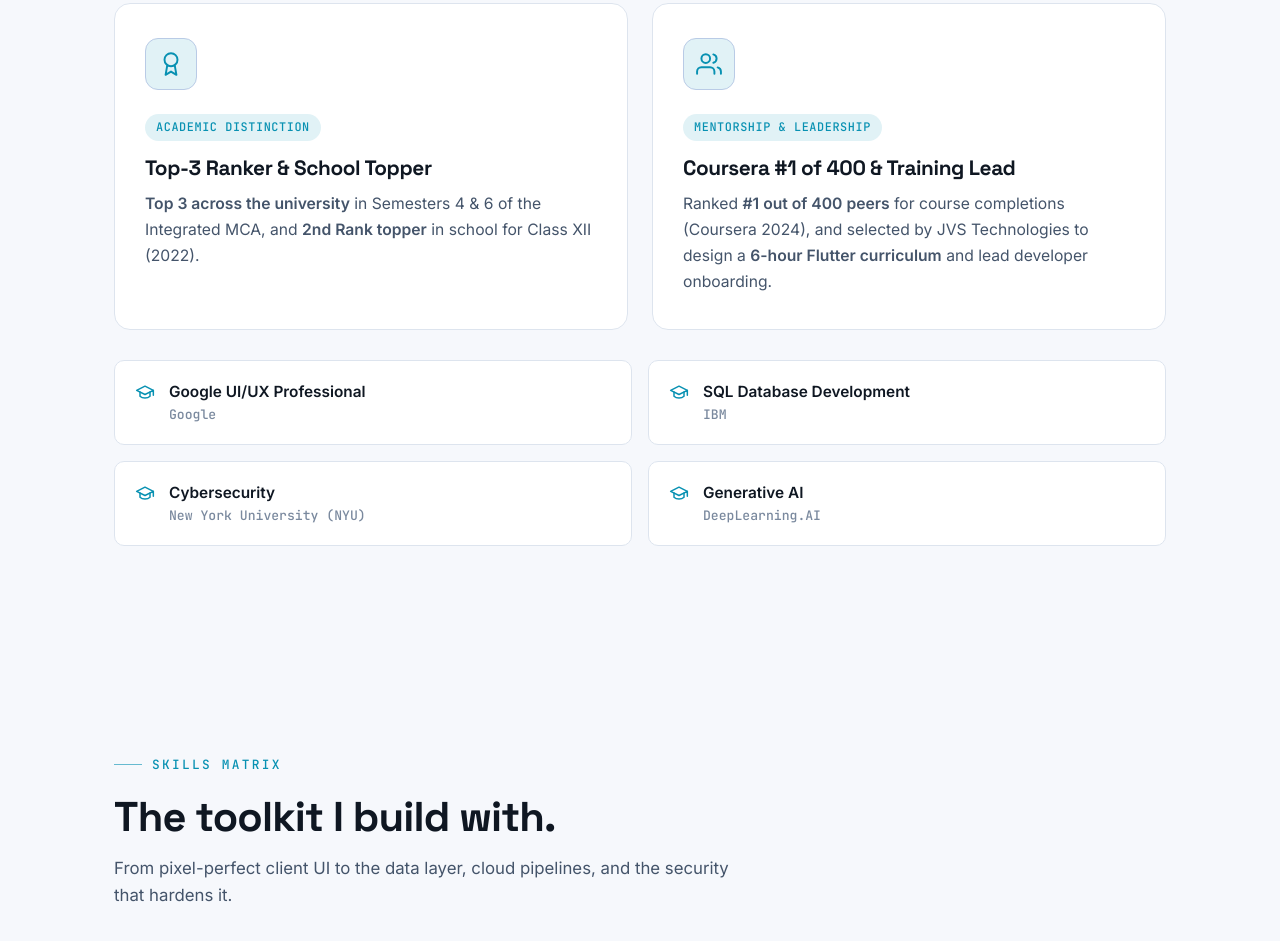
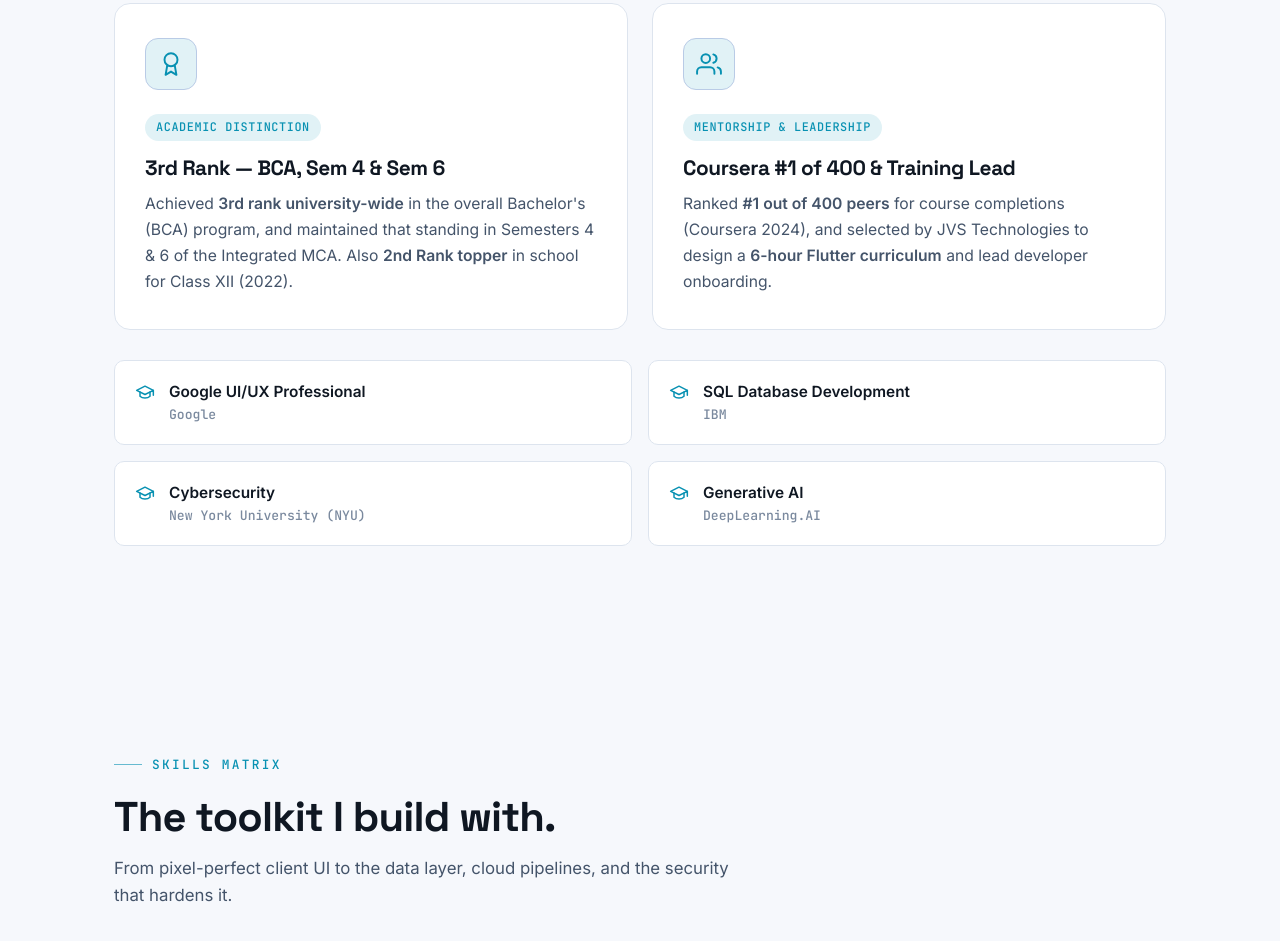
Before and after one commit to JAIN2309/JAIN2309.github.io, a plain HTML site: page index.html in a window 1280 px wide. Shown: the part 2946-3887 px from the top of the page. Drawn offline with Linux system fonts and the light colour scheme.

Commit message:
Fix achievement: 3rd rank in BCA overall + Sem 4 & 6

```diff
--- a/index.html
+++ b/index.html
@@ -576,10 +576,11 @@
             <svg viewBox="0 0 24 24" fill="none" stroke-width="1.8" stroke-linecap="round" stroke-linejoin="round"><circle cx="12" cy="8" r="6"/><path d="M15.5 13.5 17 22l-5-3-5 3 1.5-8.5"/></svg>
           </div>
           <span class="tag">ACADEMIC DISTINCTION</span>
-          <h3>Top-3 Ranker &amp; School Topper</h3>
+          <h3>3rd Rank — BCA, Sem 4 &amp; Sem 6</h3>
           <p>
-            <strong>Top 3 across the university</strong> in Semesters 4 &amp; 6 of the Integrated MCA,
-            and <strong>2nd Rank topper</strong> in school for Class XII (2022).
+            Achieved <strong>3rd rank university-wide</strong> in the overall Bachelor's (BCA)
+            program, and maintained that standing in Semesters 4 &amp; 6 of the Integrated MCA.
+            Also <strong>2nd Rank topper</strong> in school for Class XII (2022).
           </p>
         </div>
 
```
